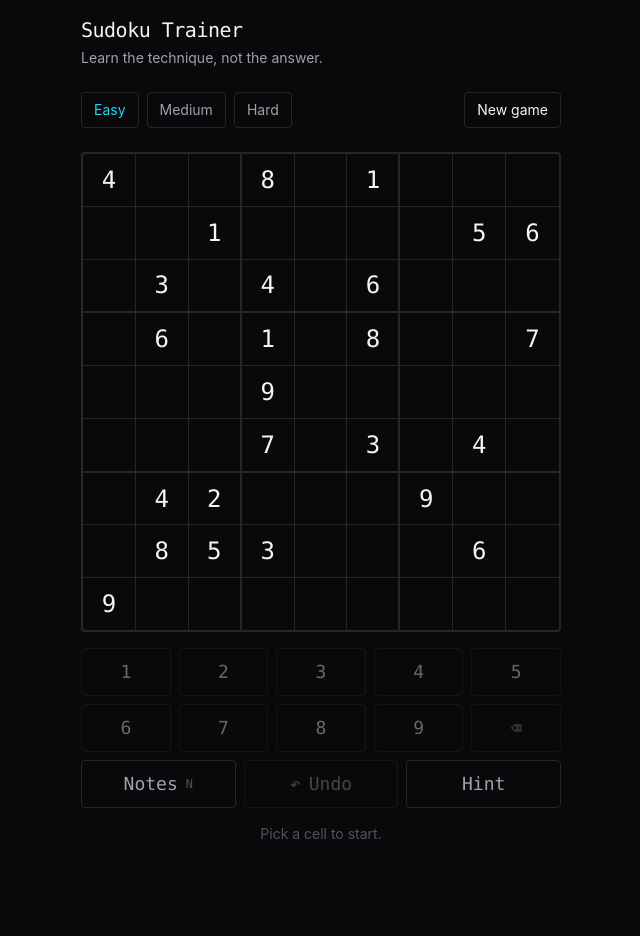
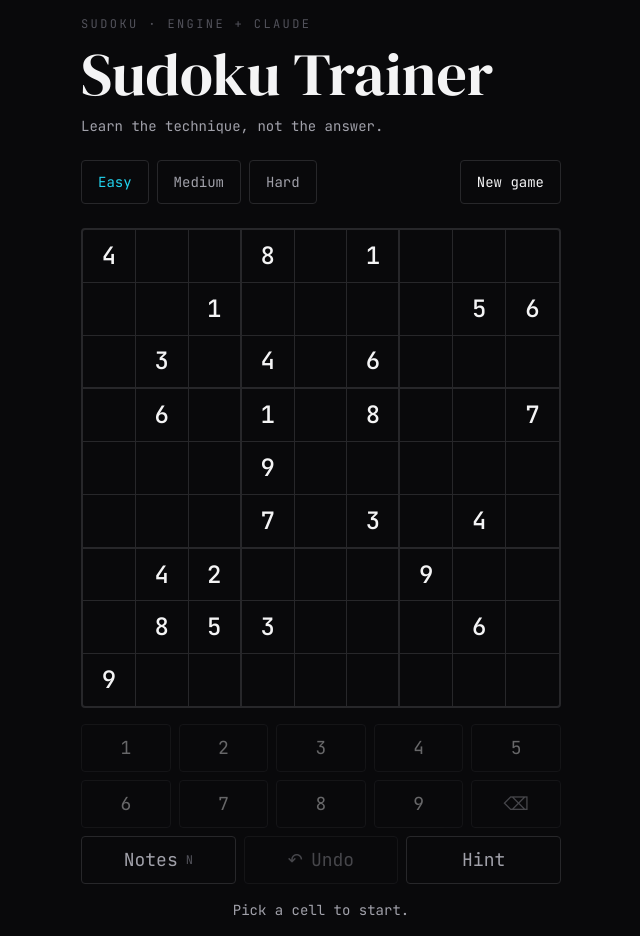
Before and after one commit to PauMGDev/SudokuTrainer, a Next.js app in the folder apps/web/: page / in a window 1280 px wide. Shown: the whole page, without its empty margins (319-959 px from the left). Before the commit the page ends 860 px from the top, so only its background shows below. Built offline with nearby package versions, Linux system fonts and the light colour scheme.

Commit message:
style(web): match paumiquel.com typography and chrome

```diff
--- a/apps/web/src/app/globals.css
+++ b/apps/web/src/app/globals.css
@@ -10,6 +10,23 @@
   --color-accent: #22d3ee; /* cyan-400: selección, foco, acción */
   --color-accent-deep: #0e7490; /* cyan-700: estados y enlaces */
   --color-danger: #f87171; /* red-400: conflicto */
+
+  /* Las mismas tres familias del portfolio; las carga `layout.tsx`. */
+  --font-sans: var(--font-dm-sans), ui-sans-serif, system-ui, sans-serif;
+  --font-mono: var(--font-jetbrains-mono), ui-monospace, 'Courier New', monospace;
+  --font-serif: var(--font-dm-serif), ui-serif, Georgia, serif;
+}
+
+/*
+ * El anillo de foco de la rejilla es suyo (roving tabindex, ver Board.tsx).
+ * Esto es para todo lo demás: enlaces y botones tenían el foco del navegador,
+ * que sobre fondo casi negro apenas se ve.
+ */
+@layer base {
+  :focus-visible {
+    outline: 2px solid var(--color-accent);
+    outline-offset: 2px;
+  }
 }
 
 /*
--- a/apps/web/src/app/layout.tsx
+++ b/apps/web/src/app/layout.tsx
@@ -1,8 +1,25 @@
 import type { Metadata } from 'next';
+import { DM_Sans, DM_Serif_Display, JetBrains_Mono } from 'next/font/google';
 import type { ReactNode } from 'react';
 
 import { copy } from '../copy';
 import './globals.css';
+
+/**
+ * Las tres familias de paumiquel.com. `next/font` las descarga en build y las
+ * sirve desde el propio dominio: el portfolio las pide a Google en cada visita,
+ * aquí no — una petición menos y ningún salto de tipografía al cargar.
+ */
+const sans = DM_Sans({ subsets: ['latin'], variable: '--font-dm-sans', display: 'swap' });
+
+const mono = JetBrains_Mono({ subsets: ['latin'], variable: '--font-jetbrains-mono', display: 'swap' });
+
+const serif = DM_Serif_Display({
+  subsets: ['latin'],
+  weight: '400',
+  variable: '--font-dm-serif',
+  display: 'swap',
+});
 
 export const metadata: Metadata = {
   title: copy.meta.title,
@@ -11,8 +28,8 @@ export const metadata: Metadata = {
 
 export default function RootLayout({ children }: { children: ReactNode }) {
   return (
-    <html lang="en">
-      <body className="min-h-dvh bg-surface text-ink antialiased">{children}</body>
+    <html lang="en" className={`${sans.variable} ${mono.variable} ${serif.variable}`}>
+      <body className="min-h-dvh bg-surface font-sans text-ink antialiased">{children}</body>
     </html>
   );
 }
--- a/apps/web/src/app/page.tsx
+++ b/apps/web/src/app/page.tsx
@@ -25,9 +25,13 @@ function toSeed(param: Param): number {
   return Number.isInteger(seed) && seed >= 0 ? seed : 0;
 }
 
+/**
+ * El mismo enlace del portfolio: borde tenue, mono, y el cyan reservado para
+ * el hover y el estado activo. 44 px de alto — el mínimo táctil cómodo.
+ */
 const LINK =
-  'flex min-h-9 items-center justify-center rounded-sm border border-line px-3 text-sm ' +
-  'transition-colors hover:border-accent-deep';
+  'flex min-h-11 items-center justify-center rounded-sm border border-line px-4 font-mono text-sm ' +
+  'transition-all duration-300 hover:border-accent hover:text-accent';
 
 export default async function Page(props: PageProps<'/'>) {
   const params = await props.searchParams;
@@ -43,9 +47,14 @@ export default async function Page(props: PageProps<'/'>) {
 
   return (
     <main className="mx-auto flex min-h-dvh w-full max-w-lg flex-col justify-center gap-6 p-4">
-      <header className="flex flex-col gap-1">
-        <h1 className="font-mono text-xl tracking-tight">{copy.app.title}</h1>
-        <p className="text-sm text-ink-muted">{copy.app.tagline}</p>
+      {/* Mismo patrón que el portfolio: label mono en versalitas, título serif
+          grande, subtítulo mono apagado. */}
+      <header className="flex flex-col gap-3">
+        <p className="font-mono text-xs uppercase tracking-[0.2em] text-ink-faint">
+          {copy.app.eyebrow}
+        </p>
+        <h1 className="font-serif text-5xl leading-none sm:text-6xl">{copy.app.title}</h1>
+        <p className="font-mono text-sm text-ink-muted">{copy.app.tagline}</p>
       </header>
 
       <nav aria-label={copy.game.difficultyLabel} className="flex flex-wrap gap-2">
--- a/apps/web/src/components/Explanation.tsx
+++ b/apps/web/src/components/Explanation.tsx
@@ -20,7 +20,9 @@ export function Explanation({ explanation, body, loading }: ExplanationProps) {
       aria-label={copy.explanation.label}
       className="flex flex-col gap-2 rounded-sm border border-line p-4"
     >
-      <h2 className="font-mono text-sm tracking-tight text-accent">{explanation.name}</h2>
+      <h2 className="font-mono text-xs uppercase tracking-[0.2em] text-accent">
+        {explanation.name}
+      </h2>
       <p className="font-mono text-xs text-ink-faint">
         {copy.explanation.pattern(explanation.pattern)}
       </p>
--- a/apps/web/src/components/Game.tsx
+++ b/apps/web/src/components/Game.tsx
@@ -142,7 +142,7 @@ export function Game({ puzzle }: { readonly puzzle: string }) {
       />
       {/* Una sola línea para lo que la partida tiene que decir: la pista manda
           sobre el aviso inicial, que solo existe mientras no has tocado nada. */}
-      <p role="status" className="min-h-5 text-center text-sm text-ink-faint">
+      <p role="status" className="min-h-5 text-center font-mono text-sm text-ink-muted">
         {hintMessage(state.hint) ?? (state.selected === null ? copy.keypad.hint : '')}
       </p>
       {/* Dos pasos, no uno: la pista dice dónde mirar y solo si el jugador
--- a/apps/web/src/components/button.ts
+++ b/apps/web/src/components/button.ts
@@ -4,5 +4,6 @@
  */
 export const BUTTON =
   'flex min-h-12 items-center justify-center rounded-sm border border-line font-mono text-lg ' +
-  'tabular-nums transition-colors hover:border-accent-deep active:border-accent active:text-accent ' +
-  'disabled:opacity-40 disabled:hover:border-line';
+  'tabular-nums transition-all duration-300 hover:border-accent hover:text-accent ' +
+  'active:border-accent active:text-accent ' +
+  'disabled:opacity-40 disabled:hover:border-line disabled:hover:text-inherit';
--- a/apps/web/src/copy.ts
+++ b/apps/web/src/copy.ts
@@ -50,6 +50,8 @@ export const copy = {
     description: 'A sudoku that names the technique unlocking your next move, and explains it.',
   },
   app: {
+    /** La línea en versalitas sobre el título, como en paumiquel.com. */
+    eyebrow: 'Sudoku · engine + Claude',
     title: 'Sudoku Trainer',
     tagline: 'Learn the technique, not the answer.',
   },
```
Also changed, not shown: apps/web/src/app/icon.svg (added).
